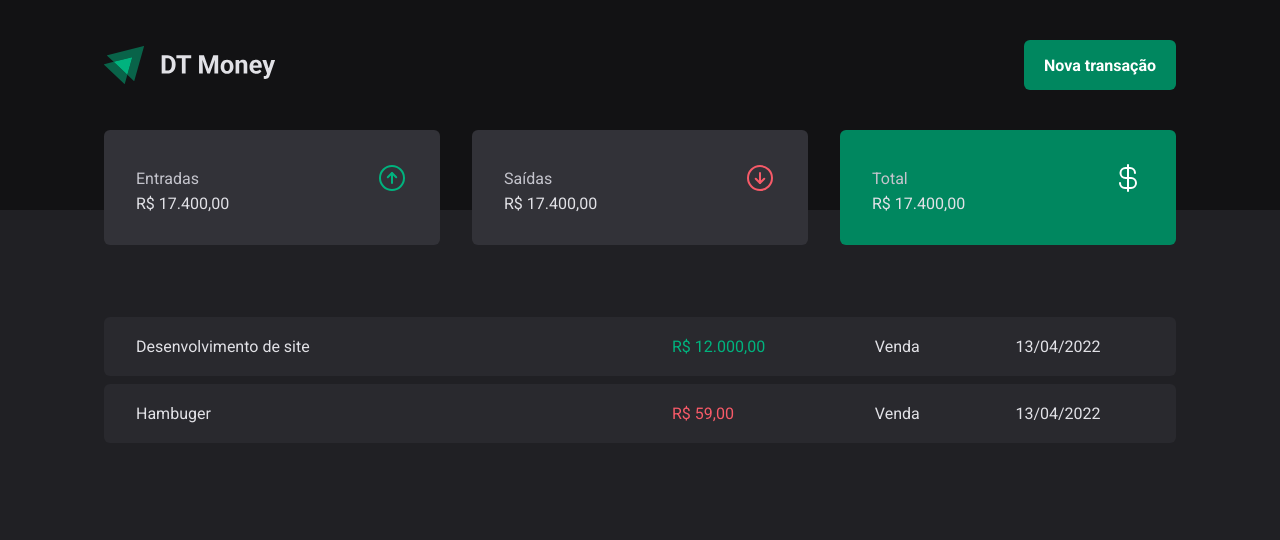
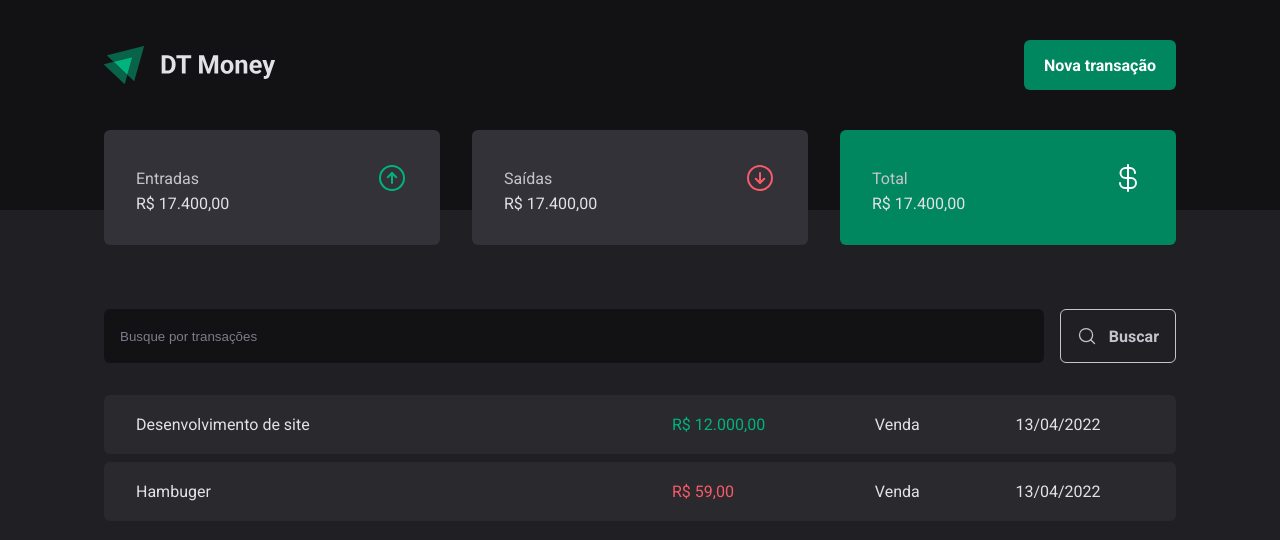
Before and after one commit to Pedrooliver13/dt-money, a React (Vite) app: page / in a window 1280 px wide. Shown: the top 540 px of the page. Built offline with nearby package versions, Linux system fonts and the light colour scheme.

Commit message:
feat: create searchForm component (#5)

```diff
--- /dev/null
+++ b/src/components/shared/index.ts
@@ -0,0 +1,2 @@
+// Components
+export { SearchForm } from "./searchForm";
--- /dev/null
+++ b/src/components/shared/searchForm/index.ts
@@ -0,0 +1,2 @@
+// Components
+export { SearchForm } from "./searchForm";
--- /dev/null
+++ b/src/components/shared/searchForm/searchForm.tsx
@@ -0,0 +1,19 @@
+// Packages
+import { ReactElement } from "react";
+import { MagnifyingGlass as MagnifyingGlassIcon } from "phosphor-react";
+
+// Styles
+import * as Styled from "./styles";
+
+export const SearchForm = (): ReactElement => {
+  return (
+    <Styled.SearchFormContainer>
+      <input type="text" placeholder="Busque por transações" />
+
+      <button type="submit">
+        <MagnifyingGlassIcon size={20} />
+        Buscar
+      </button>
+    </Styled.SearchFormContainer>
+  );
+};
--- /dev/null
+++ b/src/components/shared/searchForm/styles.ts
@@ -0,0 +1,43 @@
+// Packages
+import styled, { css } from "styled-components";
+
+export const SearchFormContainer = styled.form`
+  ${({ theme }) => css`
+    display: flex;
+    gap: 1rem;
+
+    input {
+      flex: 1;
+      border: 0;
+      border-radius: 6px;
+      padding: 1rem;
+      background-color: ${theme["gray-900"]};
+      color: ${theme["gray-300"]};
+
+      &::placeholder {
+        color: ${theme["gray-500"]};
+      }
+    }
+
+    button {
+      display: flex;
+      align-items: center;
+      gap: 0.75rem;
+
+      border: 0;
+      padding: 1rem;
+      background: transparent;
+      border: 1px solid ${theme["gray-300"]};
+      color: ${theme["gray-300"]};
+      font-weight: bold;
+      border-radius: 6px;
+
+      &:hover {
+        background: ${theme["gray-500"]};
+        border-color: ${theme["gray-500"]};
+        color: ${theme.white};
+        transition: background-color 0.2s, color 0.2s, border-color 0.2s;
+      }
+    }
+  `}
+`;
--- a/src/pages/transactions/styles.ts
+++ b/src/pages/transactions/styles.ts
@@ -17,7 +17,7 @@ export const TransactionsTable = styled.table`
     width: 100%;
     border-collapse: separate;
     border-spacing: 0 0.5rem;
-    /* margin-top: 1.5rem; */
+    margin-top: 1.5rem;
 
     td {
       padding: 1.25rem 2rem;
--- a/src/pages/transactions/transactions.tsx
+++ b/src/pages/transactions/transactions.tsx
@@ -2,6 +2,7 @@
 import { ReactElement } from "react";
 
 // Components
+import { SearchForm } from "components/shared";
 import { Header, Summary } from "components/core";
 
 // Styles
@@ -14,6 +15,8 @@ export const Transactions = (): ReactElement => {
       <Summary />
 
       <Styled.TransactionsContainer>
+        <SearchForm />
+
         <Styled.TransactionsTable>
           <tbody>
             <tr>
```
